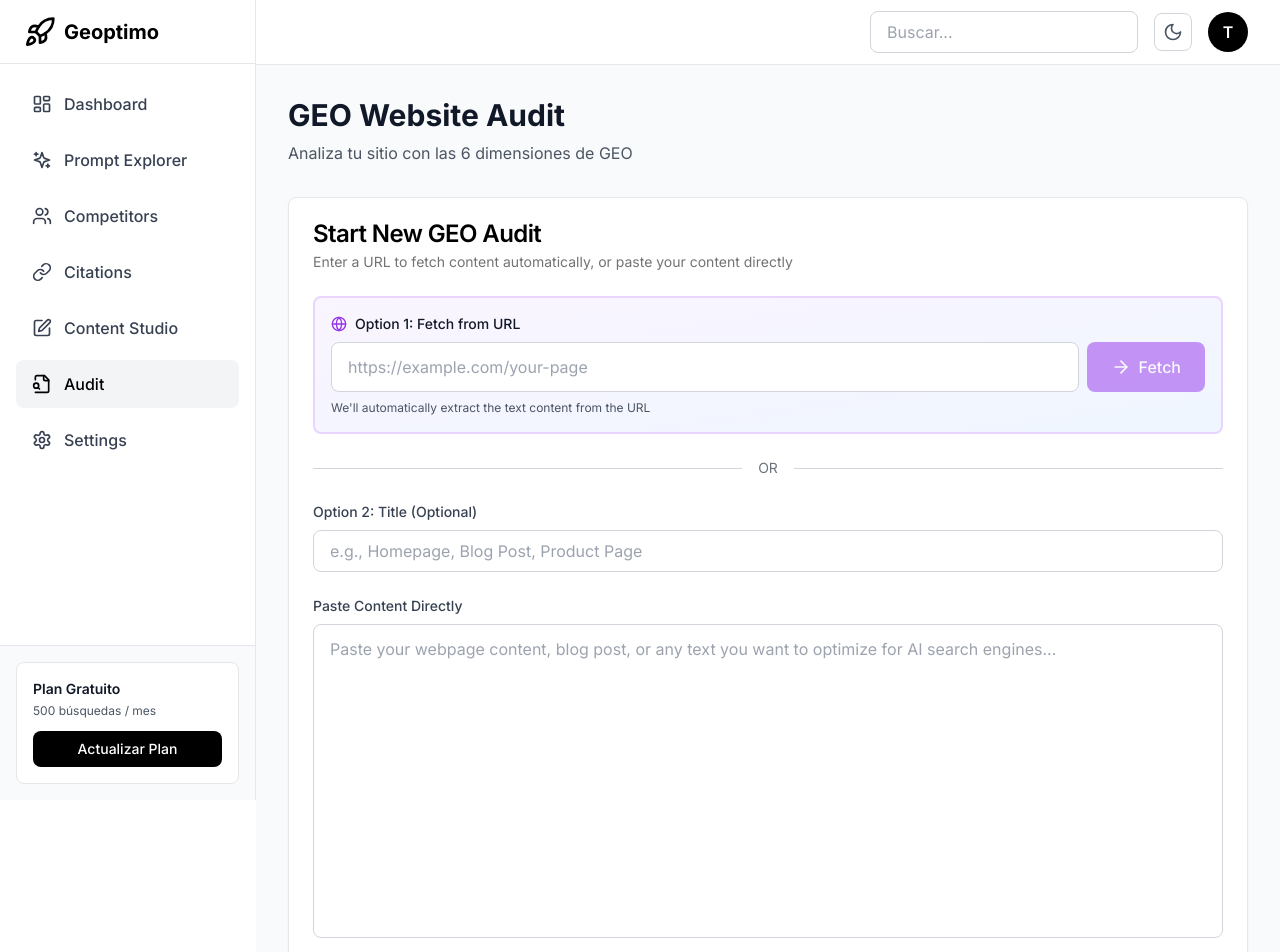
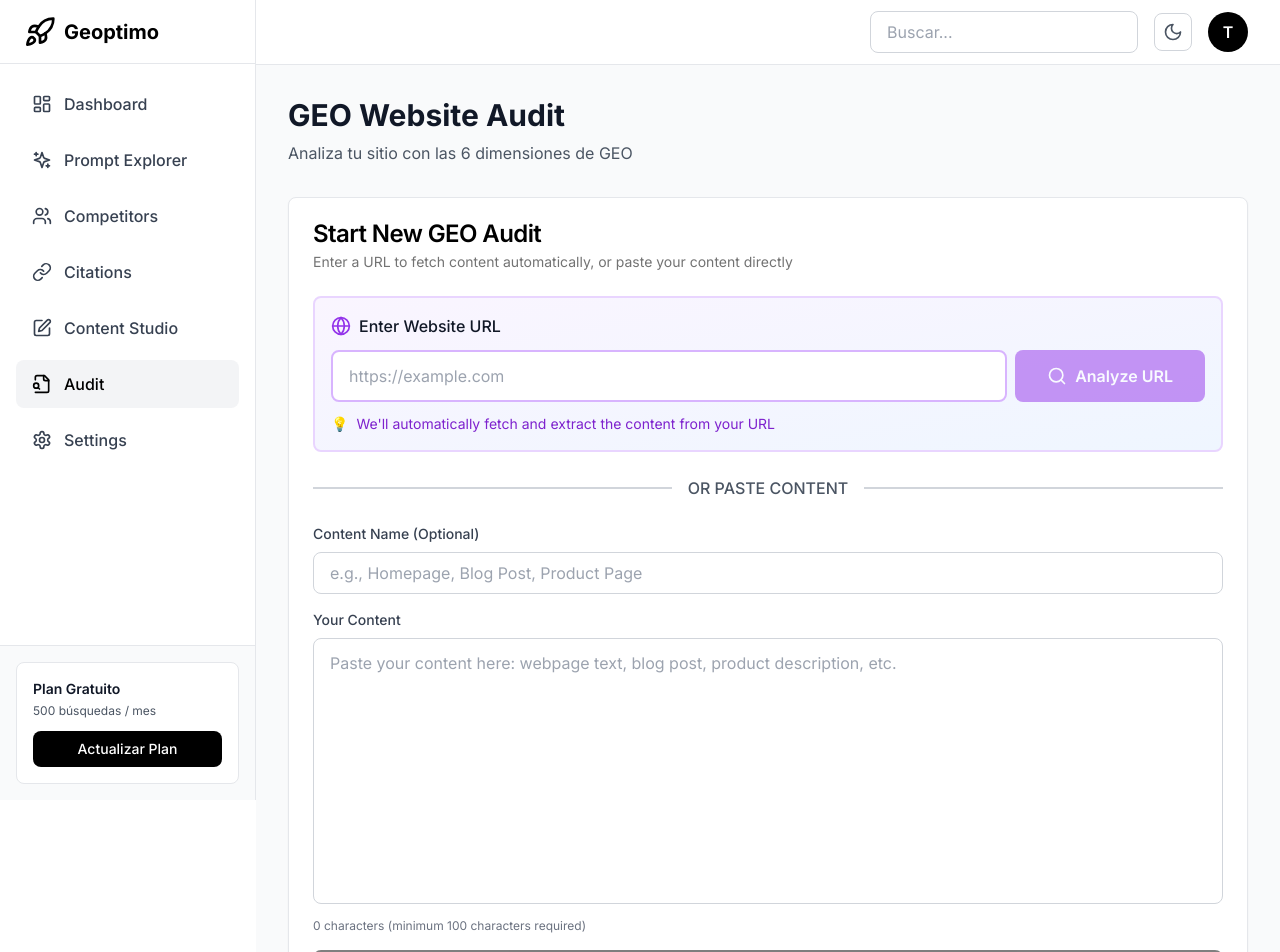
Before and after one commit to Tombcn71/geoptimo, a Next.js app: page /dashboard/audit in a window 1280 px wide. Shown: the top 952 px of the page. Built offline with nearby package versions, Linux system fonts and the light colour scheme.

Commit message:
Improve Audit UX: Clear separation between URL input and content paste - no more confusion

```diff
--- a/app/dashboard/audit/page.tsx
+++ b/app/dashboard/audit/page.tsx
@@ -154,55 +154,57 @@ export default function AuditPage() {
         <CardContent className="space-y-6">
           {/* URL Input Section */}
           <div className="p-4 bg-gradient-to-br from-purple-50 to-blue-50 dark:from-purple-950/30 dark:to-blue-950/30 rounded-lg border-2 border-purple-200 dark:border-purple-900">
-            <label className="block text-sm font-medium text-gray-900 dark:text-white mb-2 flex items-center space-x-2">
-              <Globe className="h-4 w-4 text-purple-600" />
-              <span>Option 1: Fetch from URL</span>
+            <label className="block text-sm font-medium text-gray-900 dark:text-white mb-3 flex items-center space-x-2">
+              <Globe className="h-5 w-5 text-purple-600" />
+              <span className="text-base">Enter Website URL</span>
             </label>
             <div className="flex gap-2">
               <input
                 type="url"
                 value={url}
                 onChange={(e) => setUrl(e.target.value)}
-                placeholder="https://example.com/your-page"
-                className="flex-1 px-4 py-3 border border-gray-300 dark:border-gray-700 bg-white dark:bg-black text-gray-900 dark:text-white rounded-lg focus:outline-none focus:ring-2 focus:ring-purple-500"
+                placeholder="https://example.com"
+                className="flex-1 px-4 py-3 border-2 border-purple-300 dark:border-purple-700 bg-white dark:bg-black text-gray-900 dark:text-white rounded-lg focus:outline-none focus:ring-2 focus:ring-purple-500 text-base"
               />
               <button
                 onClick={fetchUrlContent}
                 disabled={isFetching || !url}
-                className="px-6 py-3 bg-purple-600 hover:bg-purple-700 text-white rounded-lg font-medium transition-colors disabled:opacity-50 disabled:cursor-not-allowed flex items-center space-x-2"
+                className="px-8 py-3 bg-purple-600 hover:bg-purple-700 text-white rounded-lg font-semibold transition-colors disabled:opacity-50 disabled:cursor-not-allowed flex items-center space-x-2 whitespace-nowrap"
               >
                 {isFetching ? (
                   <>
                     <Loader2 className="h-5 w-5 animate-spin" />
-                    <span>Fetching...</span>
+                    <span>Loading...</span>
                   </>
                 ) : (
                   <>
-                    <ArrowRight className="h-5 w-5" />
-                    <span>Fetch</span>
+                    <Search className="h-5 w-5" />
+                    <span>Analyze URL</span>
                   </>
                 )}
               </button>
             </div>
-            <p className="text-xs text-gray-600 dark:text-gray-400 mt-2">
-              We&apos;ll automatically extract the text content from the URL
+            <p className="text-sm text-purple-700 dark:text-purple-300 mt-3 flex items-start space-x-2">
+              <span>💡</span>
+              <span>We&apos;ll automatically fetch and extract the content from your URL</span>
             </p>
           </div>
 
           {/* Divider */}
           <div className="relative">
             <div className="absolute inset-0 flex items-center">
-              <div className="w-full border-t border-gray-300 dark:border-gray-700"></div>
+              <div className="w-full border-t-2 border-gray-300 dark:border-gray-700"></div>
             </div>
-            <div className="relative flex justify-center text-sm">
-              <span className="px-4 bg-white dark:bg-gray-900 text-gray-500 dark:text-gray-400">OR</span>
+            <div className="relative flex justify-center text-base">
+              <span className="px-4 bg-white dark:bg-gray-900 text-gray-600 dark:text-gray-400 font-medium">OR PASTE CONTENT</span>
             </div>
           </div>
 
           {/* Content Input Section */}
+          <div className="space-y-4">
             <div>
               <label className="block text-sm font-medium text-gray-700 dark:text-gray-300 mb-2">
-              Option 2: Title (Optional)
+                Content Name (Optional)
               </label>
               <input
                 type="text"
@@ -214,36 +216,37 @@ export default function AuditPage() {
             </div>
             <div>
               <label className="block text-sm font-medium text-gray-700 dark:text-gray-300 mb-2">
-              Paste Content Directly
+                Your Content
               </label>
               <textarea
                 value={content}
                 onChange={(e) => setContent(e.target.value)}
-              placeholder="Paste your webpage content, blog post, or any text you want to optimize for AI search engines..."
-              rows={12}
+                placeholder="Paste your content here: webpage text, blog post, product description, etc."
+                rows={10}
                 className="w-full px-4 py-3 border border-gray-300 dark:border-gray-700 bg-white dark:bg-black text-gray-900 dark:text-white rounded-lg focus:outline-none focus:ring-2 focus:ring-purple-500 resize-none"
               />
               <p className="text-xs text-gray-500 dark:text-gray-400 mt-2">
-              {content.length} characters {content.length < 100 ? `(minimum 100 required)` : ''}
+                {content.length} characters {content.length < 100 ? `(minimum 100 characters required)` : '✓ Ready to analyze'}
               </p>
             </div>
             <button
               onClick={handleAudit}
               disabled={isAuditing || content.length < 100}
-            className="w-full bg-black dark:bg-white text-white dark:text-black px-8 py-3 rounded-lg font-medium hover:bg-gray-800 dark:hover:bg-gray-200 transition-colors disabled:opacity-50 disabled:cursor-not-allowed flex items-center justify-center space-x-2"
+              className="w-full bg-black dark:bg-white text-white dark:text-black px-8 py-4 rounded-lg font-semibold text-lg hover:bg-gray-800 dark:hover:bg-gray-200 transition-colors disabled:opacity-50 disabled:cursor-not-allowed flex items-center justify-center space-x-2"
             >
               {isAuditing ? (
                 <>
-                <Loader2 className="h-5 w-5 animate-spin" />
-                <span>Analyzing...</span>
+                  <Loader2 className="h-6 w-6 animate-spin" />
+                  <span>Analyzing Content...</span>
                 </>
               ) : (
                 <>
-                <Search className="h-5 w-5" />
-                <span>Analyze Content</span>
+                  <Search className="h-6 w-6" />
+                  <span>Analyze Pasted Content</span>
                 </>
               )}
             </button>
+          </div>
         </CardContent>
       </Card>
 
```
Lines whose indentation alone changed are shown as unchanged.
